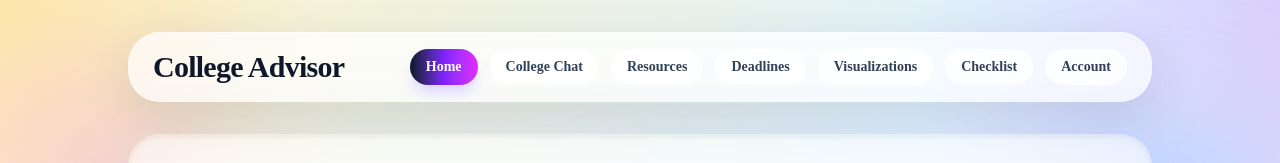
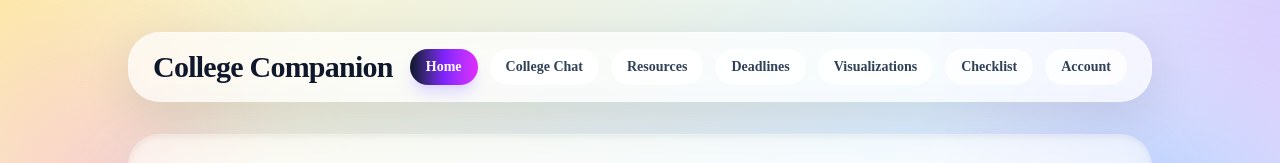
Before and after one commit to CSC4790-Fall2026-Org/College_Companion, a Next.js app: page / in a window 1280 px wide. Shown: the top 163 px of the page. Built offline with nearby package versions, Linux system fonts and the light colour scheme.

Commit message:
Changed titles to "College Companion""

```diff
--- a/app/page.tsx
+++ b/app/page.tsx
@@ -508,7 +508,7 @@ export default function Home() {
             <form onSubmit={handleChatSubmit} className="mt-5 flex items-center gap-3 rounded-2xl bg-slate-100 p-3 ring-1 ring-slate-200">
               <input
                 type="text"
-                placeholder="Ask College Advisor..."
+                placeholder="Ask College Companion..."
                 value={chatInput}
                 onChange={(event) => setChatInput(event.target.value)}
                 disabled={isSending}
@@ -899,7 +899,7 @@ export default function Home() {
       <div className="relative mx-auto max-w-5xl">
         <header className="flex flex-col gap-4 rounded-[2rem] border border-white/50 bg-white/70 px-6 py-4 shadow-[0_15px_50px_rgba(15,23,42,0.12)] backdrop-blur-md md:flex-row md:items-center md:justify-between">
           <h1 className="text-2xl font-black tracking-tight text-slate-900 md:text-3xl">
-            College Advisor
+            College Companion
           </h1>
 
           <nav className="flex flex-wrap items-center gap-3 text-sm font-semibold text-slate-600">
```
